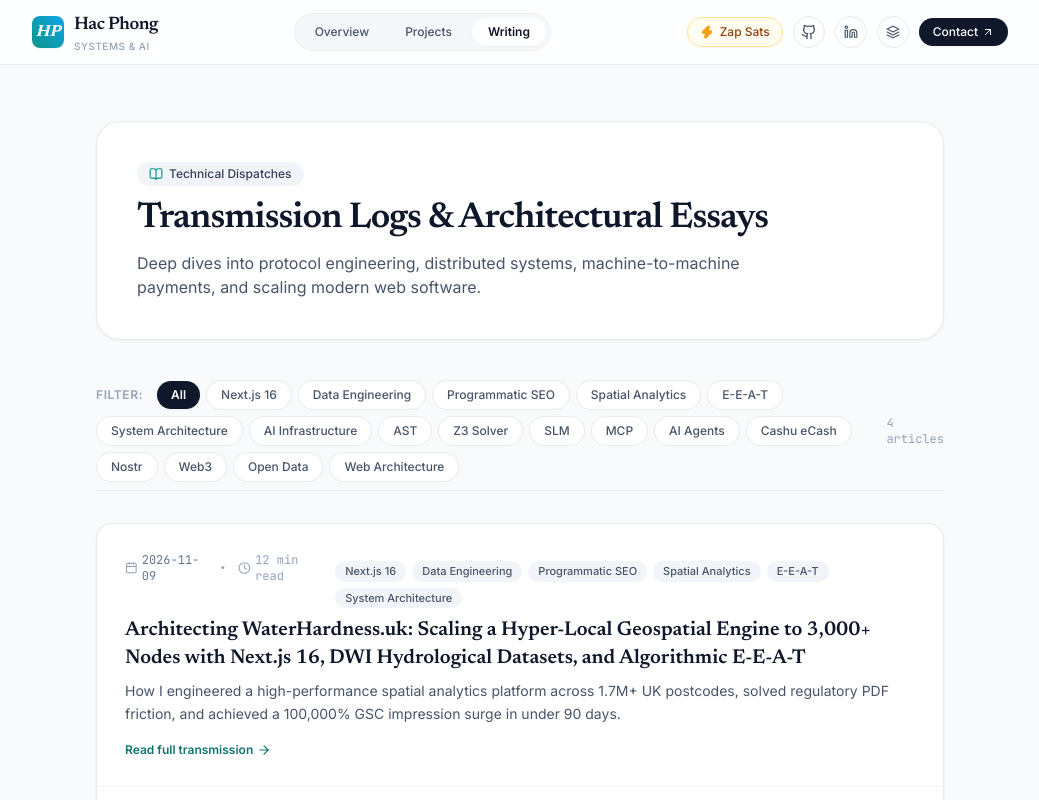
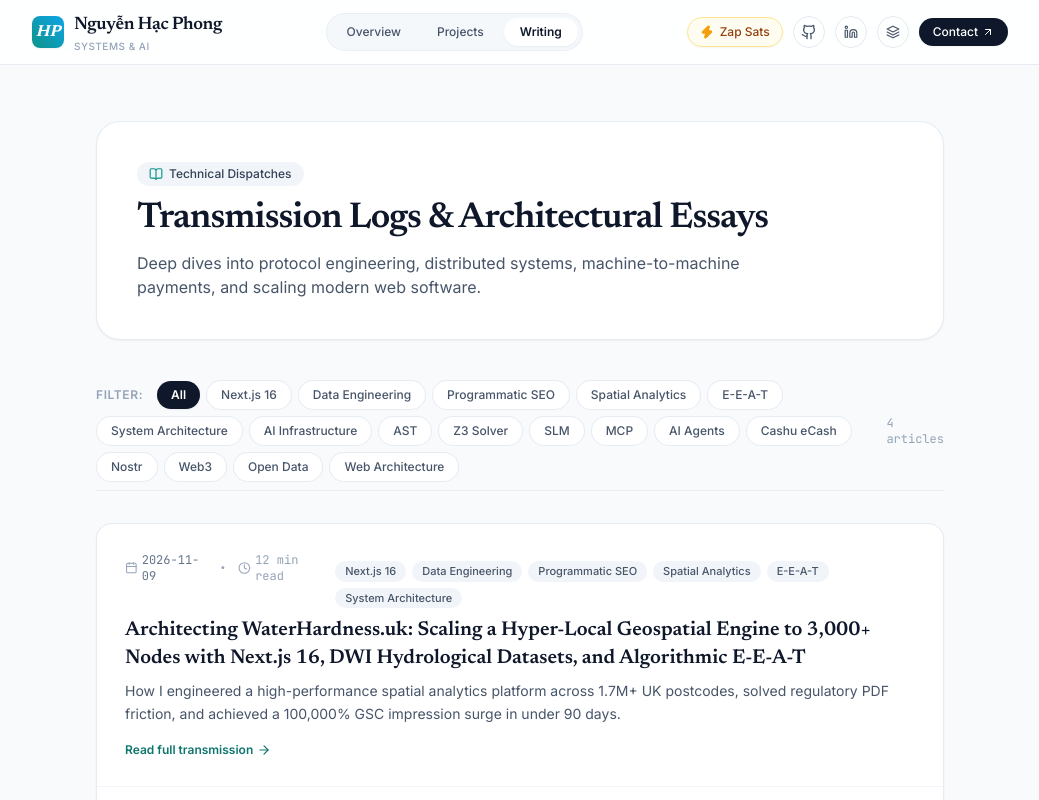
Before and after one commit to PHONGUIT22/phong-web, a Next.js app: page /blog in a window 1280 px wide. Shown: the top 800 px of the page, without its empty margins (120-1159 px from the left). Built offline with nearby package versions, Linux system fonts and the light colour scheme.

Commit message:
chore(identity): unify full official name Nguyễn Hạc Phong across layout, brand and schema json-ld

```diff
--- a/app/blog/[slug]/page.tsx
+++ b/app/blog/[slug]/page.tsx
@@ -25,14 +25,14 @@ export async function generateMetadata({
 
   if (!post) {
     return {
-      title: "Transmission Not Found • Hac Phong",
+      title: "Transmission Not Found • Nguyễn Hạc Phong",
     };
   }
 
   const canonicalUrl = `https://hacphong.com/blog/${post.slug}`;
 
   return {
-    title: `${post.title} • Hac Phong`,
+    title: `${post.title} • Nguyễn Hạc Phong`,
     description: post.excerpt,
     alternates: {
       canonical: canonicalUrl,
@@ -42,7 +42,7 @@ export async function generateMetadata({
       description: post.excerpt,
       type: "article",
       publishedTime: post.date,
-      authors: ["Nguyen Phong (Hac Phong)"],
+      authors: ["Nguyễn Hạc Phong"],
       url: canonicalUrl,
     },
     twitter: {
@@ -84,12 +84,14 @@ export default async function BlogPostPage({ params }: PageProps) {
         "mainEntityOfPage": postUrl,
         "author": {
           "@type": "Person",
-          "name": "Nguyen Phong (Hac Phong)",
+          "name": "Nguyễn Hạc Phong",
+          "alternateName": "Hac Phong",
           "url": "https://hacphong.com",
         },
         "publisher": {
           "@type": "Person",
-          "name": "Nguyen Phong (Hac Phong)",
+          "name": "Nguyễn Hạc Phong",
+          "alternateName": "Hac Phong",
           "url": "https://hacphong.com",
         },
         "keywords": post.tags.join(", "),
--- a/app/blog/page.tsx
+++ b/app/blog/page.tsx
@@ -5,14 +5,14 @@ import JsonLd from "@/components/JsonLd";
 import { BookOpen } from "lucide-react";
 
 export const metadata: Metadata = {
-  title: "Transmission Logs & Tech Writing • Hac Phong",
+  title: "Transmission Logs & Tech Writing • Nguyễn Hạc Phong",
   description:
     "Engineering essays and architectural blueprints on Model Context Protocol (MCP), Chaumian eCash (Cashu/Nostr), Programmatic SEO, and embedded AI agents.",
   alternates: {
     canonical: "/blog",
   },
   openGraph: {
-    title: "Transmission Logs & Tech Writing • Hac Phong",
+    title: "Transmission Logs & Tech Writing • Nguyễn Hạc Phong",
     description:
       "Engineering essays and architectural blueprints on Model Context Protocol (MCP), Chaumian eCash (Cashu/Nostr), Programmatic SEO, and embedded AI agents.",
     url: "https://hacphong.com/blog",
@@ -27,12 +27,13 @@ export default function BlogPage() {
     "@type": "Blog",
     "@id": "https://hacphong.com/blog/#blog",
     "url": "https://hacphong.com/blog",
-    "name": "Hac Phong Transmission Logs",
+    "name": "Nguyễn Hạc Phong Transmission Logs",
     "description":
       "Deep dives into protocol engineering, distributed systems, machine-to-machine payments, and scaling modern web software.",
     "publisher": {
       "@type": "Person",
-      "name": "Nguyen Phong (Hac Phong)",
+      "name": "Nguyễn Hạc Phong",
+      "alternateName": "Hac Phong",
       "url": "https://hacphong.com",
     },
     "blogPost": posts.map((post) => ({
@@ -43,7 +44,8 @@ export default function BlogPage() {
       "url": `https://hacphong.com/blog/${post.slug}`,
       "author": {
         "@type": "Person",
-        "name": "Nguyen Phong (Hac Phong)",
+        "name": "Nguyễn Hạc Phong",
+        "alternateName": "Hac Phong",
       },
     })),
   };
--- a/app/layout.tsx
+++ b/app/layout.tsx
@@ -28,10 +28,13 @@ export const metadata: Metadata = {
   alternates: {
     canonical: "./",
   },
-  title: "Hac Phong (Nguyen Phong) • Full-Stack Systems & AI Infrastructure Engineer",
+  title: "Nguyễn Hạc Phong • Full-Stack Systems & AI Infrastructure Engineer",
   description:
-    "Engineering portfolio of Hac Phong: autonomous AI infrastructure, Context MMU gateways (Phonix), Model Context Protocol (NostrPulse MCP), Chaumian eCash, and programmatic web engines (CheckDamp UK).",
+    "Engineering portfolio of Nguyễn Hạc Phong: autonomous AI infrastructure, Context MMU gateways (Phonix), Model Context Protocol (NostrPulse MCP), Chaumian eCash, and programmatic web engines (CheckDamp UK).",
   keywords: [
+    "Nguyễn Hạc Phong",
+    "Nguyen Hac Phong",
+    "Hạc Phong",
     "Hac Phong",
     "Nguyen Phong",
     "Phonix v2.1",
@@ -46,20 +49,20 @@ export const metadata: Metadata = {
     "Programmatic SEO",
     "Systems Engineer",
   ],
-  authors: [{ name: "Nguyen Phong (Hac Phong)", url: "https://hacphong.com" }],
-  creator: "Nguyen Phong (Hac Phong)",
+  authors: [{ name: "Nguyễn Hạc Phong", url: "https://hacphong.com" }],
+  creator: "Nguyễn Hạc Phong",
   openGraph: {
-    title: "Hac Phong (Nguyen Phong) • Systems & AI Infrastructure Engineer",
+    title: "Nguyễn Hạc Phong • Full-Stack Systems & AI Infrastructure Engineer",
     description:
       "Architecting autonomous AI infrastructure, AST context paging gateways, Model Context Protocol servers, and programmatic web software.",
     url: "https://hacphong.com",
-    siteName: "Hac Phong Portfolio",
+    siteName: "Nguyễn Hạc Phong Portfolio",
     locale: "en_US",
     type: "website",
   },
   twitter: {
     card: "summary_large_image",
-    title: "Hac Phong (Nguyen Phong) • Systems & AI Infrastructure Engineer",
+    title: "Nguyễn Hạc Phong • Systems & AI Infrastructure Engineer",
     description:
       "Architecting autonomous AI infrastructure, AST context paging gateways, Model Context Protocol servers, and programmatic web software.",
     creator: "@PHONGUIT22",
--- a/app/page.tsx
+++ b/app/page.tsx
@@ -19,7 +19,7 @@ export default function HomePage() {
         "@type": "WebSite",
         "@id": "https://hacphong.com/#website",
         "url": "https://hacphong.com",
-        "name": "Hac Phong (Nguyen Phong) Engineering Portfolio",
+        "name": "Nguyễn Hạc Phong Engineering Portfolio",
         "description": "Architecting autonomous AI infrastructure & high-performance web systems.",
         "inLanguage": "en-US",
       },
@@ -27,15 +27,20 @@ export default function HomePage() {
         "@type": "ProfilePage",
         "@id": "https://hacphong.com/#webpage",
         "url": "https://hacphong.com",
-        "name": "Hac Phong (Nguyen Phong) • Full-Stack Systems & AI Infrastructure Engineer",
+        "name": "Nguyễn Hạc Phong • Full-Stack Systems & AI Infrastructure Engineer",
         "isPartOf": {
           "@id": "https://hacphong.com/#website",
         },
         "mainEntity": {
           "@type": "Person",
           "@id": "https://hacphong.com/#author",
-          "name": "Nguyen Phong",
-          "alternateName": "Hac Phong",
+          "name": "Nguyễn Hạc Phong",
+          "alternateName": [
+            "Nguyen Hac Phong",
+            "Hạc Phong",
+            "Hac Phong",
+            "Nguyen Phong"
+          ],
           "jobTitle": "Full-Stack Systems & AI Infrastructure Engineer",
           "url": "https://hacphong.com",
           "image": "https://hacphong.com/icon.svg",
--- a/app/projects/page.tsx
+++ b/app/projects/page.tsx
@@ -5,14 +5,14 @@ import JsonLd from "@/components/JsonLd";
 import { Layers } from "lucide-react";
 
 export const metadata: Metadata = {
-  title: "Projects & Systems Catalog • Hac Phong",
+  title: "Projects & Systems Catalog • Nguyễn Hạc Phong",
   description:
     "Open-source software, AST context paging gateways (Phonix v2.1), Model Context Protocol implementations (NostrPulse MCP), and high-traffic programmatic web engines (CheckDamp UK).",
   alternates: {
     canonical: "/projects",
   },
   openGraph: {
-    title: "Projects & Systems Catalog • Hac Phong",
+    title: "Projects & Systems Catalog • Nguyễn Hạc Phong",
     description:
       "Open-source software, AST context paging gateways, Model Context Protocol implementations, and programmatic web engines.",
     url: "https://hacphong.com/projects",
@@ -27,7 +27,7 @@ export default function ProjectsPage() {
     "@type": "CollectionPage",
     "@id": "https://hacphong.com/projects/#webpage",
     "url": "https://hacphong.com/projects",
-    "name": "Projects & Systems Catalog • Hac Phong",
+    "name": "Projects & Systems Catalog • Nguyễn Hạc Phong",
     "description":
       "Comprehensive directory of open-source architectures, autonomous AI agents, Model Context Protocol servers, and organic traffic micro-SaaS engines.",
     "mainEntity": {
@@ -44,7 +44,8 @@ export default function ProjectsPage() {
           "programmingLanguage": p.tech,
           "author": {
             "@type": "Person",
-            "name": "Nguyen Phong (Hac Phong)",
+            "name": "Nguyễn Hạc Phong",
+            "alternateName": "Hac Phong",
             "url": "https://hacphong.com",
           },
         },
--- a/components/Footer.tsx
+++ b/components/Footer.tsx
@@ -12,7 +12,7 @@ export default function Footer() {
           <div className="md:col-span-2 space-y-3">
             <div className="flex items-center gap-2">
               <span className="font-serif text-lg font-semibold text-slate-900">
-                Hac Phong
+                Nguyễn Hạc Phong
               </span>
               <span className="text-xs text-slate-400 font-mono">
                 / hacphong.com
@@ -147,7 +147,7 @@ export default function Footer() {
 
         {/* Bottom Bar */}
         <div className="pt-6 flex flex-col sm:flex-row items-center justify-between text-xs text-slate-400 gap-3">
-          <p>© {currentYear} Nguyen Phong. All rights reserved.</p>
+          <p>© {currentYear} Nguyễn Hạc Phong. All rights reserved.</p>
           <p className="flex items-center gap-1.5 font-mono text-[11px]">
             <span>ENGINEERED FOR SPEED & PRIVACY</span>
           </p>
--- a/components/Header.tsx
+++ b/components/Header.tsx
@@ -34,7 +34,7 @@ export default function Header() {
             </div>
             <div className="flex flex-col">
               <span className="font-serif text-lg font-semibold tracking-tight text-slate-900 group-hover:text-brand-700 transition-colors">
-                Hac Phong
+                Nguyễn Hạc Phong
               </span>
               <span className="text-[10px] uppercase tracking-wider text-slate-400 font-medium">
                 Systems & AI
--- a/components/HeroBio.tsx
+++ b/components/HeroBio.tsx
@@ -17,7 +17,7 @@ interface HeroBioProps {
 
 export default function HeroBio({
   headline = "Architecting autonomous AI infrastructure & high-performance web systems.",
-  subtitle = "Nguyen Phong (Hac Phong) • Systems Engineer specializing in Context MMU Gateways, Model Context Protocol (MCP), Chaumian eCash & Programmatic SEO.",
+  subtitle = "Nguyễn Hạc Phong (Hac Phong) • Systems Engineer specializing in Context MMU Gateways, Model Context Protocol (MCP), Chaumian eCash & Programmatic SEO.",
   status = "Available for engineering & research collaborations",
   location = "Ho Chi Minh City, Vietnam",
 }: HeroBioProps) {
--- a/data/profile.json
+++ b/data/profile.json
@@ -1,9 +1,9 @@
 {
-  "name": "Hac Phong",
-  "alias": "Nguyen Phong",
+  "name": "Nguyễn Hạc Phong",
+  "alias": "Hạc Phong (Nguyen Phong)",
   "title": "Full-Stack Systems & AI Infrastructure Engineer",
   "headline": "Architecting autonomous AI infrastructure & high-performance web systems.",
-  "subtitle": "Nguyen Phong (Hac Phong) • Systems Engineer specializing in Context MMU Gateways, Model Context Protocol (MCP), Chaumian eCash & Programmatic SEO.",
+  "subtitle": "Nguyễn Hạc Phong (Hac Phong) • Systems Engineer specializing in Context MMU Gateways, Model Context Protocol (MCP), Chaumian eCash & Programmatic SEO.",
   "bio": "Full-stack and AI infrastructure engineer building deterministic context paging gateways (Phonix G-MMU), decentralized M2M payment & trust protocols (NostrPulse MCP), and high-traffic Programmatic SEO platforms (CheckDamp UK).",
   "status": "Available for engineering & research collaborations",
   "location": "Ho Chi Minh City, Vietnam",
--- a/lib/markdown.ts
+++ b/lib/markdown.ts
@@ -120,11 +120,11 @@ export function getProfile(): Profile {
   }
 
   return {
-    name: "Hac Phong",
-    alias: "Nguyen Phong",
+    name: "Nguyễn Hạc Phong",
+    alias: "Hạc Phong (Nguyen Phong)",
     title: "Full-Stack Systems & AI Infrastructure Engineer",
     headline: "Architecting autonomous AI infrastructure & high-performance web systems.",
-    subtitle: "Nguyen Phong (Hac Phong) • Systems Engineer specializing in Context MMU Gateways, Model Context Protocol (MCP), Chaumian eCash & Programmatic SEO.",
+    subtitle: "Nguyễn Hạc Phong (Hac Phong) • Systems Engineer specializing in Context MMU Gateways, Model Context Protocol (MCP), Chaumian eCash & Programmatic SEO.",
     bio: "Full-stack and AI infrastructure engineer building deterministic context paging gateways (Phonix G-MMU), decentralized M2M payment & trust protocols (NostrPulse MCP), and high-traffic Programmatic SEO platforms (CheckDamp UK).",
     status: "Available for engineering & research collaborations",
     location: "Ho Chi Minh City, Vietnam",
```
